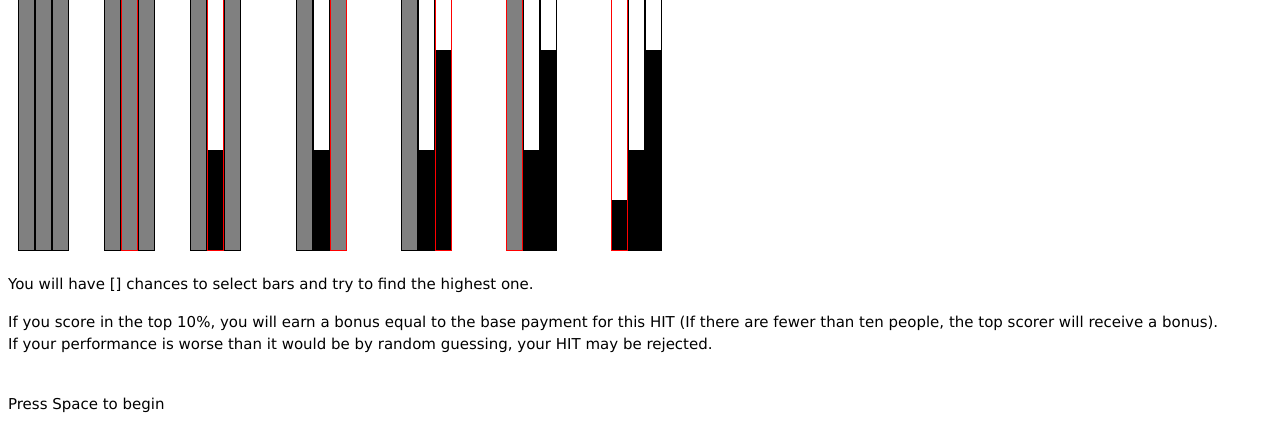
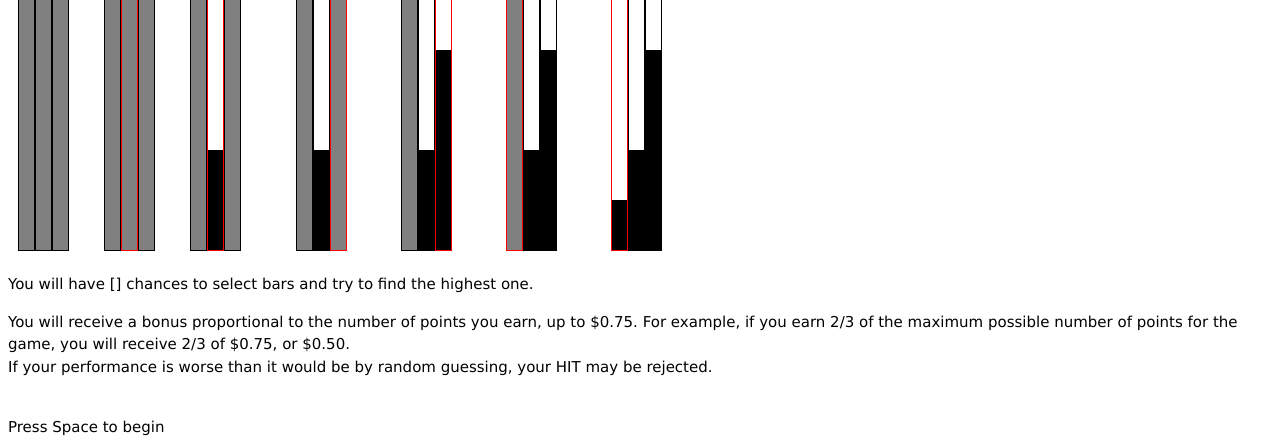
Before and after one commit to bmontambault/Active-Learning, a Flask app: template templates/find_max_instructions.html in a window 1280 px wide. Shown: the part 457-903 px from the top of the page. Before the commit the page ends 870 px from the top, so only its background shows below. Run offline with Flask 2, Linux system fonts and the light colour scheme; the template is opened without the code that fills it: most values are stand-ins (such as "Sample title", 1, 10 or a date in 2020); parts of the project's set-up code (start-up, migrations or seed data) failed here and were passed over.

Commit message:
updated instructions to reflect new reward function

```diff
--- a/templates/find_max_instructions.html
+++ b/templates/find_max_instructions.html
@@ -70,7 +70,7 @@
 <br>
 <div>
   You will have {{trials}} chances to select bars and try to find the highest one.
-  <p>If you score in the top 10%, you will earn a bonus equal to the base payment for this HIT (If there are fewer than ten people, the top scorer will receive a bonus).
+  <p>You will receive a bonus proportional to the number of points you earn, up to $0.75. For example, if you earn 2/3 of the maximum possible number of points for the game, you will receive 2/3 of $0.75, or $0.50.
   <br>If your performance is worse than it would be by random guessing, your HIT may be rejected.
 </div>
 <br>
--- a/templates/max_score_instructions.html
+++ b/templates/max_score_instructions.html
@@ -55,7 +55,7 @@
 <br>
 <div>
   You will have {{trials}} chances to select bars and increase your score.
-  <p>If you score in the top 10%, you will earn a bonus equal to the base payment for this HIT (If there are fewer than ten people, the top scorer will receive a bonus).
+  <p>You will receive a bonus proportional to the number of points you earn, up to $0.75. For example, if you earn 2/3 of the maximum possible number of points for the game, you will receive 2/3 of $0.75, or $0.50.
   <br>If your performance is worse than it would be by random guessing, your HIT may be rejected.
 </div>
 <br>
--- a/templates/min_error_instructions.html
+++ b/templates/min_error_instructions.html
@@ -53,7 +53,7 @@
 <br>
 <div>
   You will have {{trials}} chances to make predictions and increase your score.
-  <p>If you score in the top 10%, you will earn a bonus equal to the base payment for this HIT (If there are fewer than ten people, the top scorer will receive a bonus).
+  <p>You will receive a bonus proportional to the number of points you earn, up to $0.75. For example, if you earn 2/3 of the maximum possible number of points for the game, you will receive 2/3 of $0.75, or $0.50.
   <br>If your performance is worse than it would be by random guessing, your HIT may be rejected.
 </div>
 <br>
```
